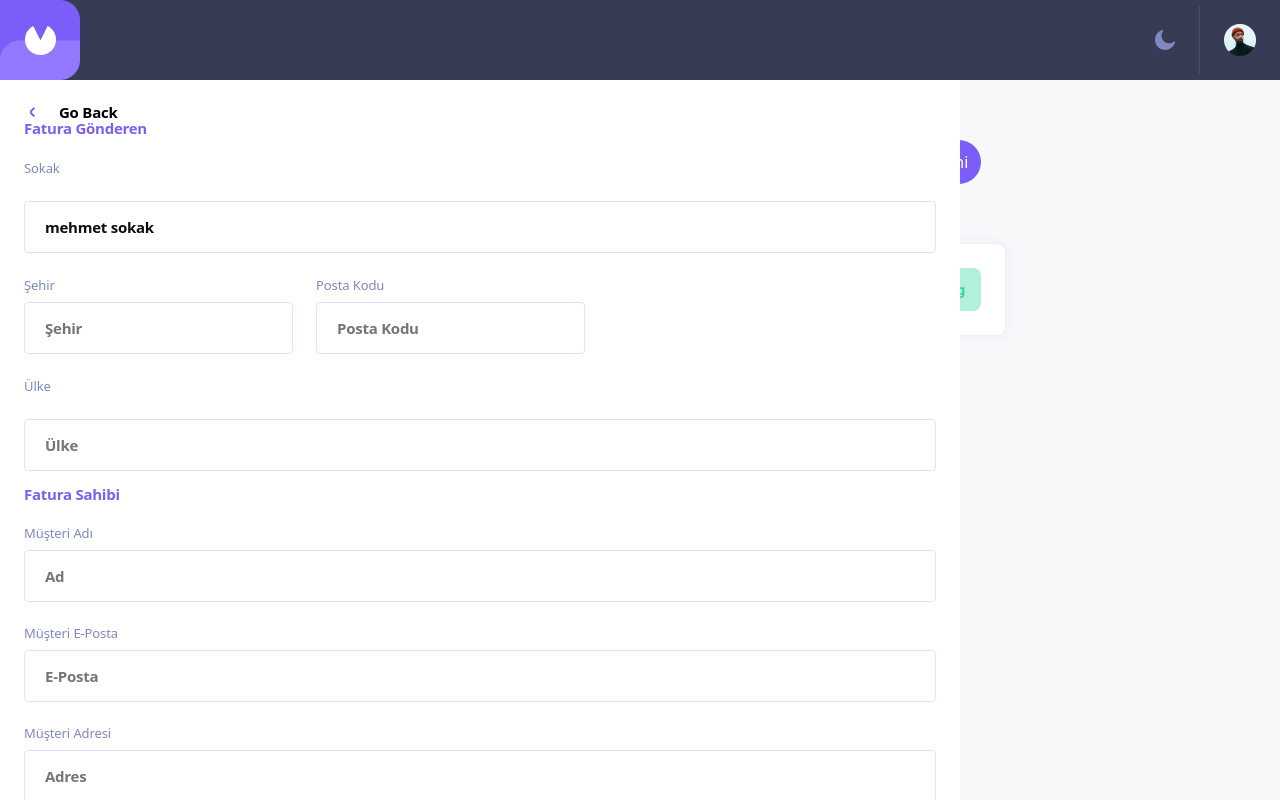
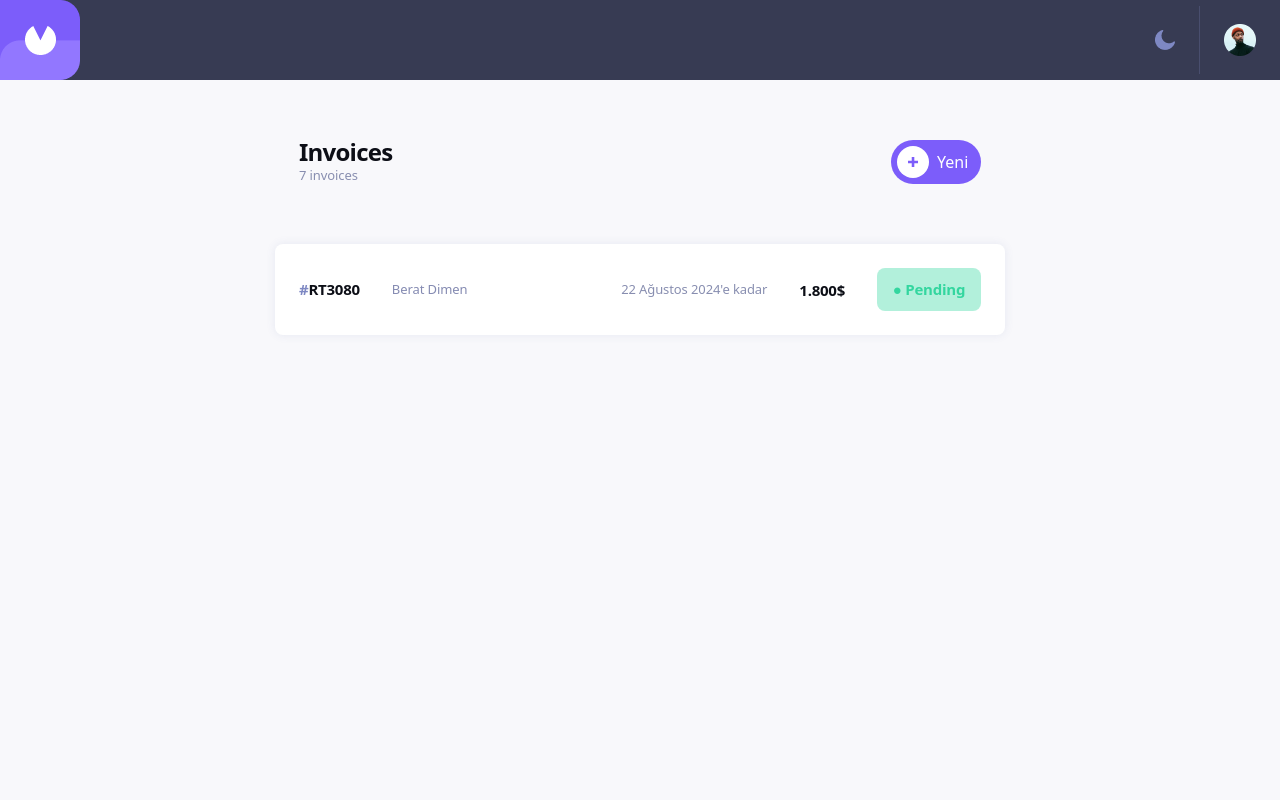
Before and after one commit to beratdimen/invoice-app, a Next.js app: page /invoice in a window 1280 px wide. Built offline with nearby package versions, Linux system fonts and the light colour scheme.

Commit message:
scroll çözüldü

```diff
--- a/components/invoice-add/index.jsx
+++ b/components/invoice-add/index.jsx
@@ -8,7 +8,7 @@ import Header from "../header/page";
 import { AddIcon, DownIcon, GoBack } from "@/helpers/icons";
 
 export default function AddInvoice() {
-  const [open, setOpen] = useState(true);
+  const [open, setOpen] = useState(false);
   const modalRef = useRef();
 
   const openDialog = () => {
--- a/components/invoice-add/style.css
+++ b/components/invoice-add/style.css
@@ -4,7 +4,6 @@
     background: white;
     transition: width 1s ease;
     padding: 24px;
-    overflow: scroll;
 
     .backButton {
       display: flex;
@@ -111,7 +110,6 @@
 
 dialog {
   width: 100%;
-  height: 100vh;
   margin: 0;
   padding: 0;
   border: none;
@@ -119,7 +117,7 @@ dialog {
   top: 0;
   left: 0;
   background: transparent;
-  overflow: scroll;
+  overflow-y: scroll;
 }
 
 @media (width >=768px) {
```
